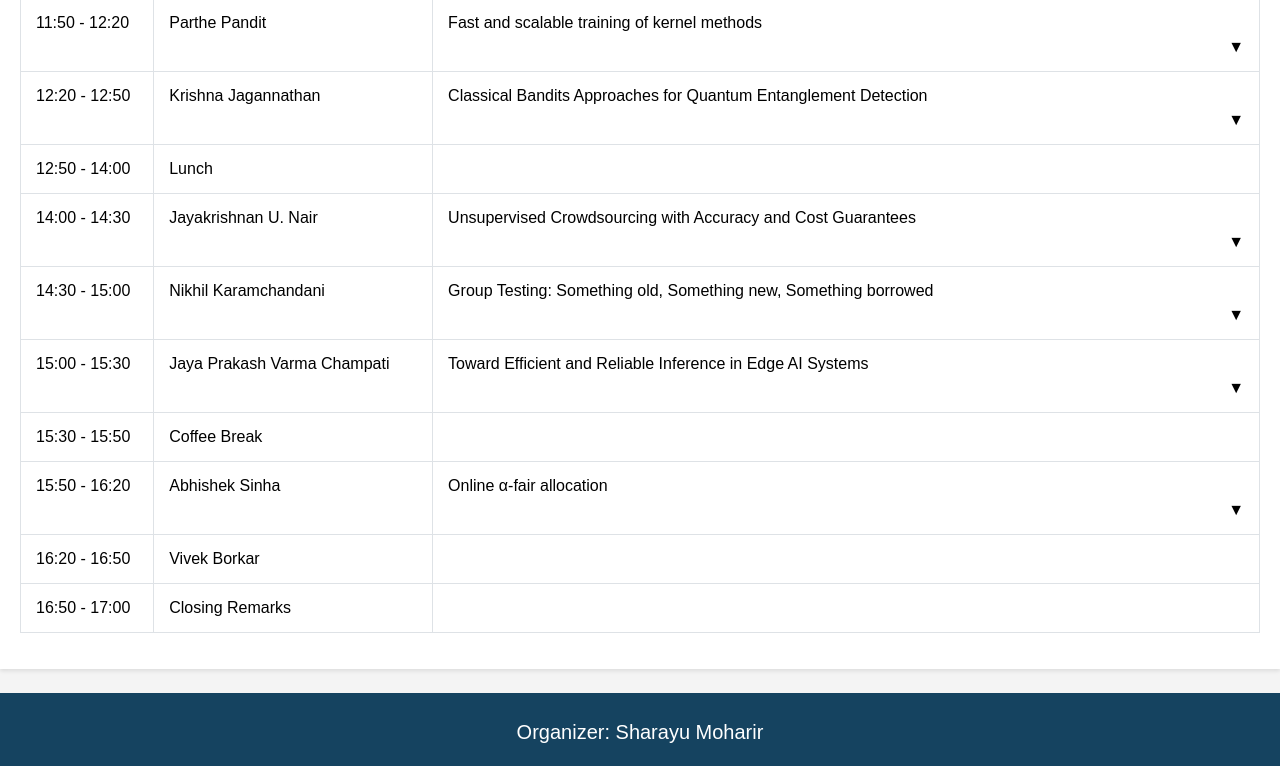
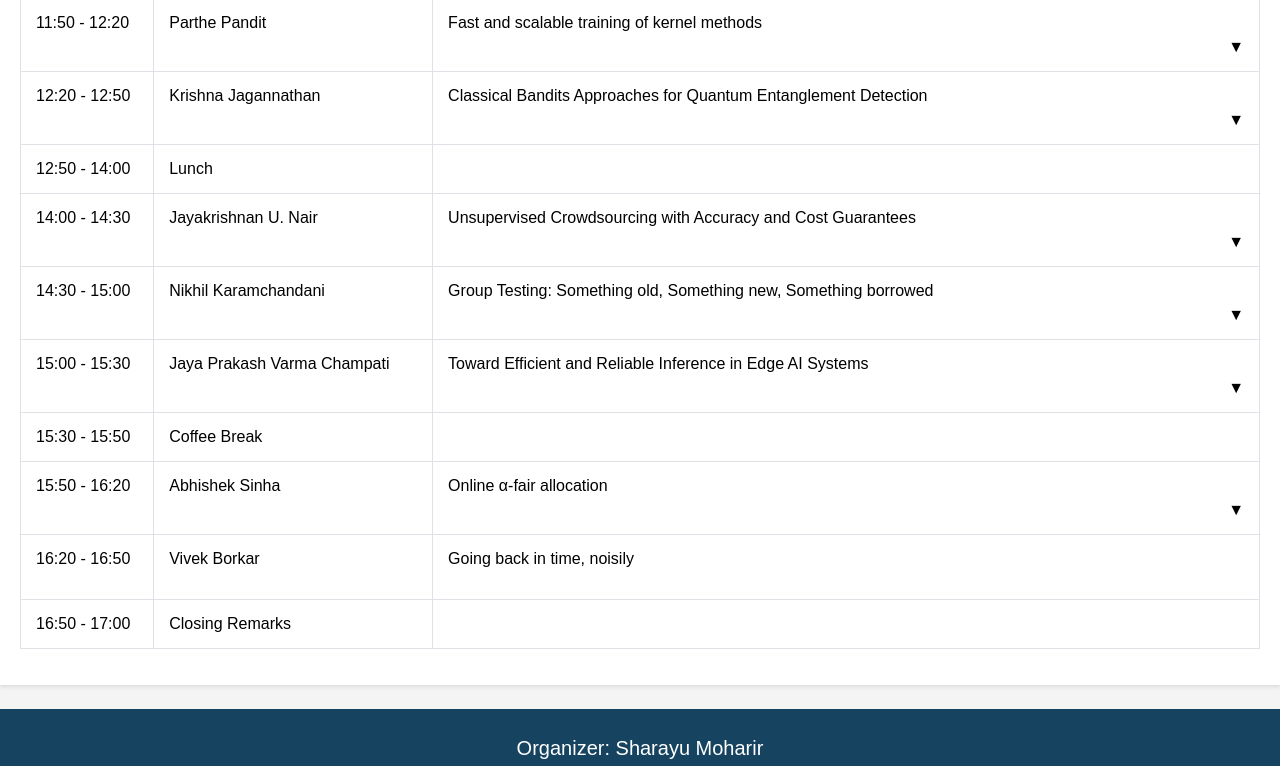
Before and after one commit to Umesh3833/WorkshopDemo, a React (Create React App) app: page / in a window 1280 px wide. Shown: the part 2390-3156 px from the top of the page. Built offline with nearby package versions, Linux system fonts and the light colour scheme.

Commit message:
borkar updated

```diff
--- a/src/Constants.js
+++ b/src/Constants.js
@@ -79,7 +79,7 @@ export const speakers = [
         name: "Vivek S. Borkar",
         imageUrl: borkar,
         link: "https://www.ee.iitb.ac.in/web/people/vivek-shripad-borkar/",
-        bio: "Vivek S. Borkar received the B.Tech. degree in electrical engineering from the Indian Institute of Technology Bombay, Bombay, India, in 1976, the M.S. degree in systems and control engineering from Case Western Reserve University, Cleveland, OH, USA, in 1977, and the Ph.D. degree in electrical engineering and computer science from the University of California at Berkeley, Berkeley, CA, USA, in 1980. He has held regular positions with the TIFR Centre for Applicable Mathematics, Indian Institute of Science, Bengaluru, India, Tata Institute of Fundamental Research, Mumbai, India, and Indian Institute of Technology Bombay. He is currently an Emeritus Fellow in the latter. He is a Fellow of the American Mathematical Society, The World Academy of Sciences, and various science and engineering academies in India. His research interests include control of Markov processes, stochastic approximation algorithms, and reinforcement learning.",
+        bio: "Vivek S. Borkar is currently an Emeritus Fellow at IIT Bombay. He is a Fellow of the American Mathematical Society, The World Academy of Sciences, and various science and engineering academies in India. His research interests include control of Markov processes, stochastic approximation algorithms, and reinforcement learning.",
         college: "IIT Bombay"
     },
 
@@ -166,6 +166,7 @@ export const events = [
     {
         time: "16:20 - 16:50",
         speaker: "Vivek Borkar",
+        title:"Going back in time, noisily"
     },
     {
         time: "16:50 - 17:00",
```
